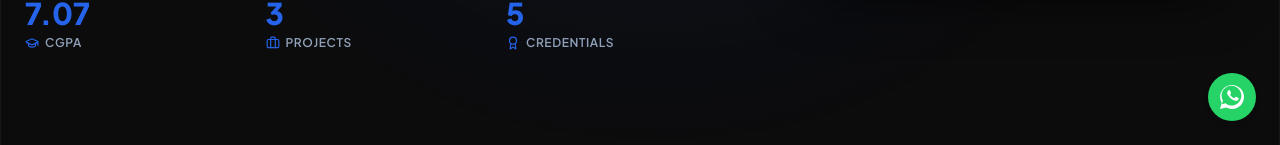
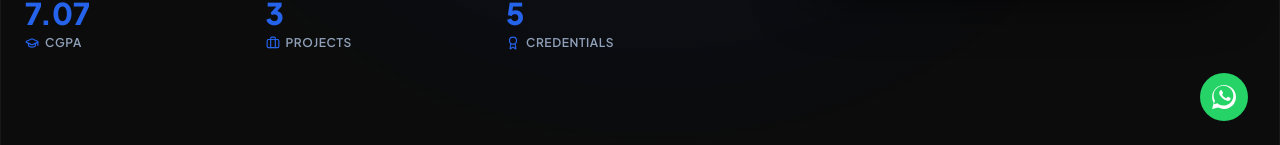
Before and after one commit to PankajjPatel/Portfolio_Pankaj, a React (Vite) app in the folder frontend/: page / in a window 1280 px wide. Shown: the part 655-800 px from the top of the page. Built offline with nearby package versions, Linux system fonts and the light colour scheme; no server answers.

Commit message:
Adjust floating buttons position to prevent clipping and add pulse animation to WhatsApp button

```diff
--- a/frontend/src/App.tsx
+++ b/frontend/src/App.tsx
@@ -97,7 +97,7 @@ function App() {
       {/* Back to Top Button */}
       <button
         onClick={scrollToTop}
-        className={`fixed bottom-20 right-4 sm:right-6 z-50 w-9 h-9 sm:w-10 sm:h-10 rounded-md border border-themeBorder bg-themePanel flex items-center justify-center text-slate-500 hover:text-primaryBlue hover:border-primaryBlue/40 shadow-sm transition-all duration-200 active:scale-95 ${
+        className={`fixed bottom-20 right-6 sm:right-8 z-50 w-9 h-9 sm:w-10 sm:h-10 rounded-md border border-themeBorder bg-themePanel flex items-center justify-center text-slate-500 hover:text-primaryBlue hover:border-primaryBlue/40 shadow-sm transition-all duration-200 active:scale-95 ${
           showBackToTop ? 'opacity-100 pointer-events-auto' : 'opacity-0 pointer-events-none'
         }`}
         aria-label="Back to Top"
--- a/frontend/src/components/WhatsAppButton.tsx
+++ b/frontend/src/components/WhatsAppButton.tsx
@@ -9,7 +9,7 @@ export const WhatsAppButton: React.FC = () => {
       href={whatsappUrl}
       target="_blank"
       rel="noopener noreferrer"
-      className="fixed bottom-5 right-4 sm:bottom-6 sm:right-6 z-50 flex items-center justify-center w-11 h-11 sm:w-12 sm:h-12 bg-[#25D366] hover:bg-[#20ba5a] text-white rounded-full shadow-md transition-all duration-200 hover:scale-105 active:scale-95"
+      className="fixed bottom-5 right-6 sm:bottom-6 sm:right-8 z-50 flex items-center justify-center w-11 h-11 sm:w-12 sm:h-12 bg-[#25D366] hover:bg-[#20ba5a] text-white rounded-full shadow-md transition-all duration-200 hover:scale-105 active:scale-95 animate-whatsapp-pulse"
       aria-label="Chat with Pankaj on WhatsApp"
     >
       <svg
```
